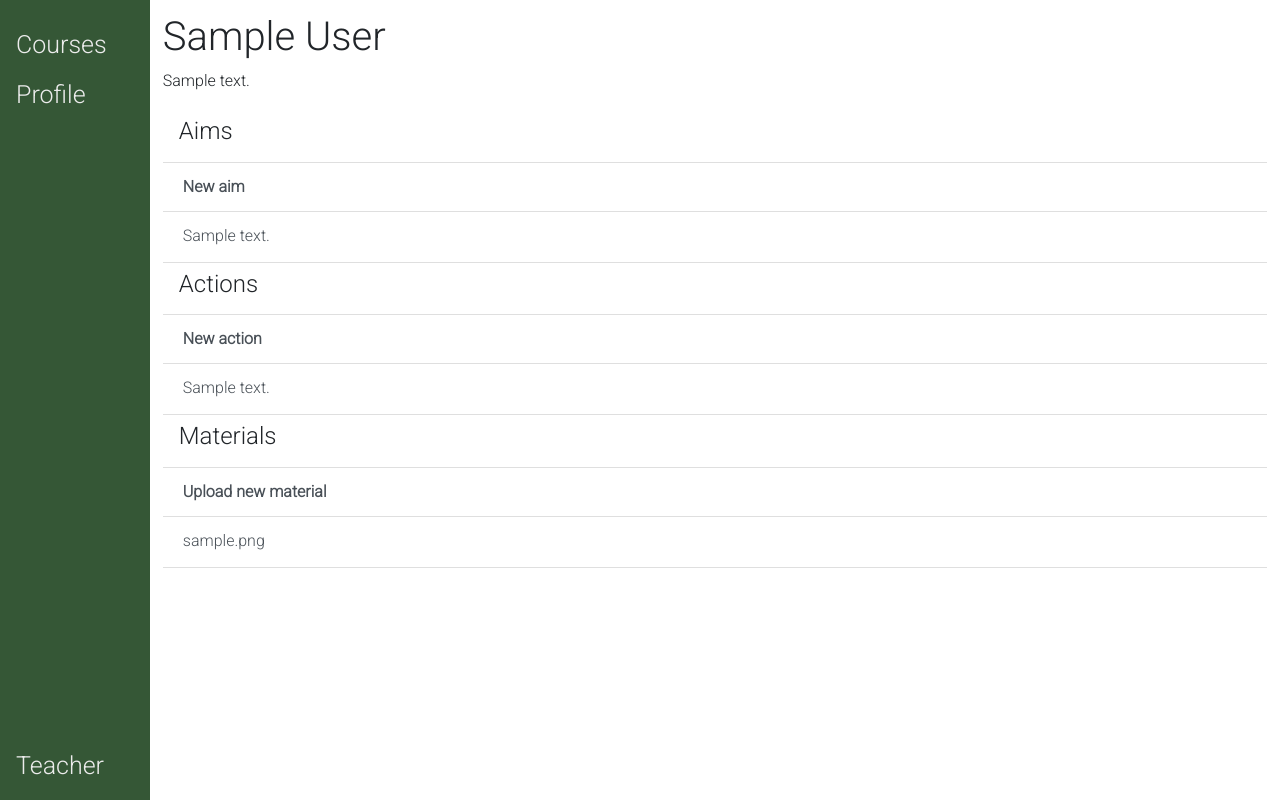
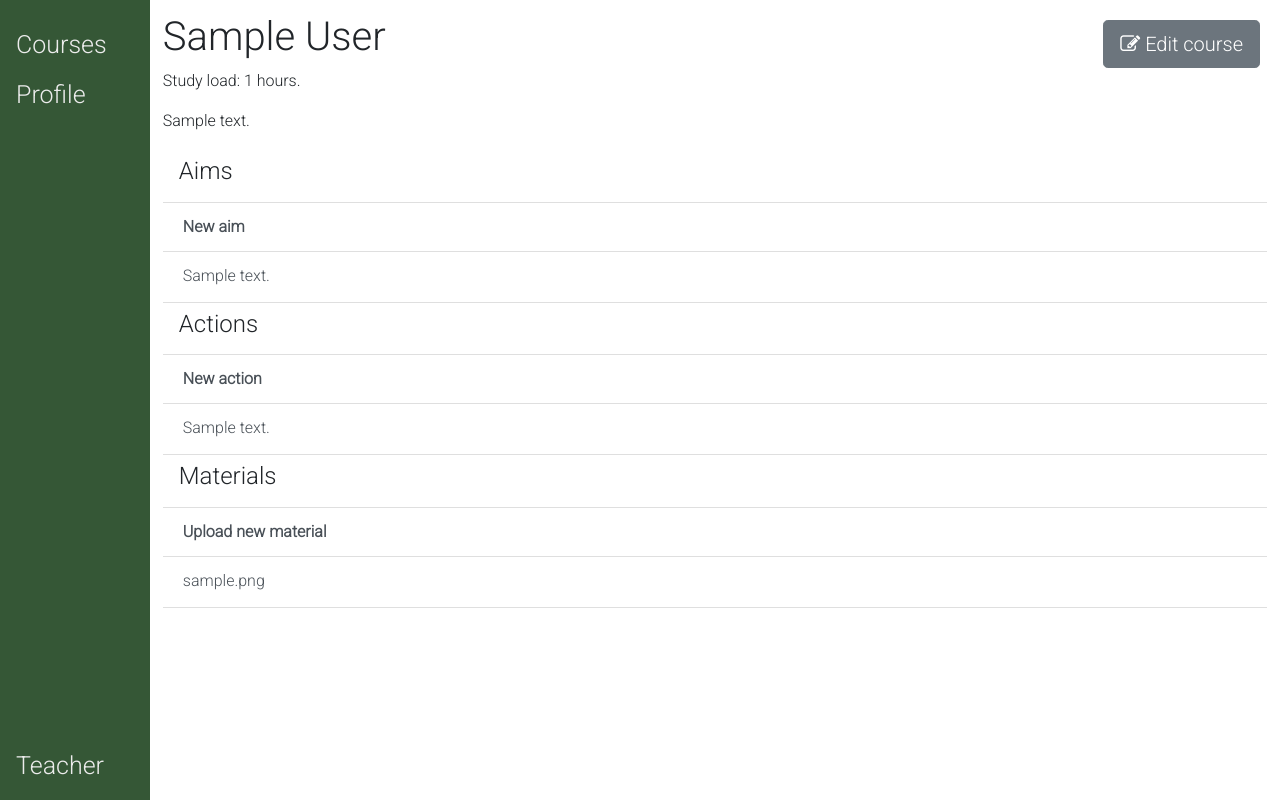
Before and after one commit to PietPtr/UoM, a Django app: page /teacher/course/1/ in a window 1280 px wide. Run offline with Django 3.2, Linux system fonts and the light colour scheme; tables that the repository leaves empty hold one stand-in row (values such as "Sample post"); parts of the project's set-up code (start-up, migrations or seed data) failed here and were passed over; some libraries are stand-ins or nearby versions.

Commit message:
Add ordering and much more

```diff
--- a/static/css/stylesheet.css
+++ b/static/css/stylesheet.css
@@ -16,7 +16,7 @@
 }
 
 .studentnav {
-    background-color: rgb(53, 54, 87);
+    background-color: rgb(48, 49, 71);
 }
 
 /* The navigation menu links */
@@ -34,7 +34,7 @@
 }
 
 .sidenav.studentnav a:hover {
-    background-color: rgb(80, 82, 131);
+    background-color: rgb(58, 60, 87);
 }
 
 /* Style page content */
@@ -59,17 +59,39 @@ h4 {
 }
 
 
-.delete_button:hover {
+.delete-button:hover {
     background-color: rgb(245, 118, 118);
-    visibility: visible;
 }
 
-a:hover .delete_button {
+.other-button:hover {
+    background-color:  rgb(118, 118, 245);
+}
+
+.hover-button:hover {
+    visibility: visible;
+
+}
+
+a:hover .hover-button {
     visibility: visible;
 }
 
 
-a .delete_button {
+a .hover-button {
     visibility: hidden;
     border: none;
+    margin: 0;
+    border-radius: 5px;
 }
+
+
+
+.course-edit {
+    position: absolute;
+    right: 1em;
+    top: 1em;
+}
+
+.course-description {
+    max-width: 1200px;
+}
--- a/student/views.py
+++ b/student/views.py
@@ -5,6 +5,6 @@ from teacher.models import *
 
 def all_coursess(request):
     context = {
-        'courses': Course.objects.all()
+        'courses': Course.objects.filter(published=True)
     }
     return render(request, 'all_courses.html', context)
--- a/teacher/templates/course.html
+++ b/teacher/templates/course.html
@@ -1,11 +1,18 @@
-{% extends 'base.html' %}
+{% extends 'teacher.html' %}
 
 {% block content %}
 
 
     <h1>{{ course.name }}</h1>
+    <a href="details" class="btn btn-secondary btn-lg course-edit">
+        <i class="fa fa-edit"></i> Edit course
+    </a>
 
-    <p>{{course.description}}</p>
+    <p>Study load: {{study_load}} hours.</p>
+
+    <div class="course-description">
+        <p>{{course.description|linebreaks}}</p>
+    </div>
 
     <h4 class="navbar" id="aim_header">Aims</h4>
 
@@ -19,7 +26,9 @@
                 {{aim.description}}
                 <form action="{% url 'delete_aim' aim.id %}" method="post">
                     {% csrf_token %}
-                    <input type="submit" value="x" class="delete_button">
+                    <button type="submit" class="hover-button delete-button">
+                        <i class="fa fa-trash"></i>
+                    </button>
                 </form>
             </div>
         </a>
@@ -35,10 +44,31 @@
         <a href="/teacher/action/{{action.id}}" class="list-group-item list-group-item-action">
             <div class="d-flex justify-content-between">
                 {{action.description}}
-                <form action="{% url 'delete_action' action.id %}" method="post">
-                    {% csrf_token %}
-                    <input type="submit" value="x" class="delete_button">
-                </form>
+                <div class="d-flex">
+                    <!-- TODO: dit is kut met forms, gebruik javascript? -->
+                    <form action="{% url 'edit_action_order' action.id %}" method="post">
+                        {% csrf_token %}
+                        <input type="hidden" name="direction" value="up">
+                        <button type="submit" class="hover-button other-button">
+                            <i class="fa fa-arrow-up"></i>
+                        </button>
+                    </form>
+
+                    <form action="{% url 'edit_action_order' action.id %}" method="post">
+                        {% csrf_token %}
+                        <input type="hidden" name="direction" value="down">
+                        <button type="submit" class="hover-button other-button">
+                            <i class="fa fa-arrow-down"></i>
+                        </button>
+                    </form>
+
+                    <form action="{% url 'delete_action' action.id %}" method="post">
+                        {% csrf_token %}
+                        <button type="submit" class="delete-button hover-button">
+                            <i class="fa fa-trash"></i>
+                        </button>
+                    </form>
+                </div>
             </div>
         </a>
     {% endfor %}
@@ -55,7 +85,9 @@
                 {{material.file.name}}
                 <form action="{% url 'delete_material' material.id %}" method="post">
                     {% csrf_token %}
-                    <input type="submit" value="x" class="delete_button">
+                    <button type="submit" class="hover-button delete-button">
+                        <i class="fa fa-trash"></i>
+                    </button>
                 </form>
             </div>
         </a>
--- a/teacher/templates/new_course.html
+++ b/teacher/templates/new_course.html
@@ -1,4 +1,4 @@
-{% extends 'base.html' %}
+{% extends 'teacher.html' %}
 
 {% block content %}
     To create a new course, enter its name first. Later you can edit its details.
--- a/teacher/templates/new_unit.html
+++ b/teacher/templates/new_unit.html
@@ -1,4 +1,4 @@
-{% extends 'base.html' %}
+{% extends 'teacher.html' %}
 
 {% block content %}
     <h4>{{message}}</h4>
--- a/teacher/templates/overview.html
+++ b/teacher/templates/overview.html
@@ -1,4 +1,4 @@
-{% extends 'base.html' %}
+{% extends 'teacher.html' %}
 
 {% block content %}
 {% comment %} Should show course name, enrollment status, ... {% endcomment %}
--- /dev/null
+++ b/teacher/templates/teacher.html
@@ -0,0 +1,11 @@
+{% extends 'base.html' %}
+
+{% block navigation %}
+<div class="sidenav teachernav">
+    <a href="/teacher/">Courses</a>
+    <a href="#">Profile</a>
+    <div class="modeswitcher">
+        <a href="/student/">Teacher</a>
+    </div>
+</div>
+{% endblock %}
--- a/teacher/urls.py
+++ b/teacher/urls.py
@@ -3,9 +3,12 @@ from django.urls import path
 from . import views
 
 urlpatterns = [
-    path('course/<int:course_id>/', views.edit_course, name="edit_course"),
+    path('course/<int:course_id>/', views.view_course, name="view_course_details"),
+
+    path('course/<int:course_id>/details', views.edit_course_details, name="edit_course_details"),
     path('aim/<int:aim_id>/', views.edit_aim, name="edit_aim"),
     path('action/<int:action_id>/', views.edit_action, name="edit_action"),
+    path('action/<int:action_id>/ordering', views.edit_action_order, name="edit_action_order"),
 
     path('new_aim/<int:course_id>/', views.new_aim, name="new_aim"),
     path('new_action/<int:course_id>/', views.new_action, name="new_action"),
--- a/teacher/views.py
+++ b/teacher/views.py
@@ -1,6 +1,7 @@
 from django.shortcuts import render, get_object_or_404
 from django.http import HttpResponse, HttpResponseRedirect
 from django.views import generic
+from django.db.models import Max
 
 from .models import Course, Aim, Action
 from .forms import *
@@ -18,12 +19,12 @@ def new_course(request):
         form = NewCourseForm(request.POST)
         if form.is_valid():
             course = Course(
-                name=form.cleaned_data['course_name'],
+                name=form.cleaned_data['name'],
                 description=form.cleaned_data['description'],
                 study_load=form.cleaned_data['study_load']
             )
             course.save()
-            return edit_course(request, course.id)
+            return view_course(request, course.id)
     else:
         form = NewCourseForm()
 
@@ -36,15 +37,40 @@ def new_course(request):
     return render(request, 'new_unit.html', context)
 
 
-def edit_course(request, course_id):
+def view_course(request, course_id):
     context = {}
     context['course'] = Course.objects.get(pk=course_id)
     context['aims'] = Aim.objects.filter(course=course_id)
-    context['actions'] = Action.objects.filter(course=course_id)
+    context['actions'] = Action.objects.filter(course=course_id).order_by('ordering')
     context['materials'] = Material.objects.filter(course=course_id)
+    context['study_load'] = sum([action.load for action in context['actions']])
 
     return render(request, 'course.html', context)
 
+def edit_course_details(request, course_id):
+    course = Course.objects.get(id=course_id)
+    if request.method == 'POST':
+        form = NewCourseForm(request.POST)
+        if form.is_valid():
+            course.name = form.cleaned_data['name']
+            course.description = form.cleaned_data['description']
+            course.study_load = form.cleaned_data['study_load']
+            course.save()
+        return view_course(request, course_id)
+    else:
+        form = NewCourseForm(initial={
+            'name': course.name,
+            'description': course.description,
+            'study_load': course.study_load
+        })
+
+    context = {
+        'form': form,
+        'message': 'uwen moeder',
+        'action_link': '/teacher/course/%s/details' % course.id
+    }
+
+    return render(request, 'new_unit.html', context)
 
 def delete_course(request, course_id):
     pass
@@ -58,7 +84,7 @@ def new_aim(request, course_id):
                 description=form.cleaned_data['description'],
                 course=Course.objects.get(id=course_id))
             aim.save()
-        return edit_course(request, course_id)
+        return view_course(request, course_id)
     else:
         form = NewAimForm()
 
@@ -78,7 +104,7 @@ def edit_aim(request, aim_id):
         if form.is_valid():
             aim.description = form.cleaned_data['description']
             aim.save()
-        return edit_course(request, aim.course.id)
+        return view_course(request, aim.course.id)
     else:
         form = NewAimForm(initial={
             'description': aim.description
@@ -99,7 +125,7 @@ def delete_aim(request, aim_id):
     if request.method == 'POST':
         aim.delete()
 
-    return edit_course(request, aim.course.id)
+    return view_course(request, aim.course.id)
 
 
 def new_action(request, course_id):
@@ -108,10 +134,12 @@ def new_action(request, course_id):
         if form.is_valid():
             action = Action(
                 description=form.cleaned_data['description'],
-                course=Course.objects.get(id=course_id))
-            # TODO: file connectie
+                course=Course.objects.get(id=course_id),
+                load=form.cleaned_data['load'],
+                ordering=Action.objects.filter(course_id=course_id).count())
+
             action.save()
-            return edit_course(request, course_id)
+            return view_course(request, course_id)
     else:
         form = NewActionForm(course_id=course_id)
 
@@ -125,15 +153,16 @@ def new_action(request, course_id):
 
 
 def edit_action(request, action_id):
-    action = Action.objects.get(id=action_id)
+    action = get_object_or_404(Action, pk=action_id)
     course_id = action.course.id
     if request.method == 'POST':
         form = NewActionForm(request.POST, course_id=course_id)
         if form.is_valid():
             action.description = form.cleaned_data['description']
             action.aims.set(form.cleaned_data['aims'])
+            action.materials.set(form.cleaned_data['materials'])
             action.save()
-        return edit_course(request, course_id)
+        return view_course(request, course_id)
     else:
         print(action.aims.all())
         form = NewActionForm(initial={
@@ -151,13 +180,43 @@ def edit_action(request, action_id):
     return render(request, 'new_unit.html', context)
 
 
+def edit_action_order(request, action_id):
+    action = get_object_or_404(Action, pk=action_id)
+    course = get_object_or_404(Course, pk=action.course_id)
+
+    largest = Action.objects \
+        .filter(course_id=course.id) \
+        .aggregate(Max('ordering'))['ordering__max']
+
+
+    if request.method == 'POST':
+        direction = request.POST['direction']
+        if direction == 'up':
+            if action.ordering != 0:
+                action_above = Action.objects.get(ordering=(action.ordering - 1))
+                action_above.ordering += 1
+                action.ordering -= 1
+                action.save()
+                action_above.save()
+        if direction == 'down':
+            if action.ordering != largest:
+                action_below = Action.objects.get(ordering=(action.ordering + 1))
+                action_below.ordering -= 1
+                action.ordering += 1
+                action.save()
+                action_below.save()
+
+
+    return view_course(request, course.id)
+
+
 def delete_action(request, action_id):
     action = get_object_or_404(Action, pk=action_id)
 
     if request.method == 'POST':
         action.delete()
 
-    return edit_course(request, action.course.id)
+    return view_course(request, action.course.id)
 
 
 def new_material(request, course_id):
@@ -169,7 +228,7 @@ def new_material(request, course_id):
                 file=request.FILES['file'],
                 course=Course.objects.get(id=course_id))
             material.save()
-            return edit_course(request, course_id)
+            return view_course(request, course_id)
     else:
         form = NewMaterialForm()
 
@@ -188,4 +247,4 @@ def delete_material(request, material_id):
     if request.method == 'POST':
         material.delete()
 
-    return edit_course(request, material.course.id)
+    return view_course(request, material.course.id)
--- a/uom/settings.py
+++ b/uom/settings.py
@@ -38,6 +38,7 @@ INSTALLED_APPS = [
     'django.contrib.sessions',
     'django.contrib.messages',
     'django.contrib.staticfiles',
+    'uom',
     'teacher',
     'student'
 ]
--- a/teacher/templates/base.html
+++ b/uom/templates/base.html
@@ -12,17 +12,12 @@
         <link type="text/css" rel="stylesheet" href="{% static "css/stylesheet.css" %}">
         <link rel="stylesheet" href="https://cdnjs.cloudflare.com/ajax/libs/font-awesome/4.7.0/css/font-awesome.min.css">
         <link href="https://fonts.googleapis.com/css2?family=Roboto:wght@300&display=swap" rel="stylesheet">
-        <script src="https://maxcdn.bootstrapcdn.com/bootstrap/3.4.1/js/bootstrap.min.js"></script>
+        <script src="https://ajax.googleapis.com/ajax/libs/jquery/3.5.1/jquery.min.js"></script>
     </head>
 
     <body>
-        <div class="sidenav teachernav">
-            <a href="/teacher/">Courses</a>
-            <a href="#">Profile</a>
-            <div class="modeswitcher">
-                <a href="/student/">Teacher</a>
-            </div>
-        </div>
+        {% block navigation %}
+        {% endblock %}
 
         <div class="main">
             {% block content %}
```
Also changed, not shown: student/templates/student.html (+2 -23 lines), teacher/forms.py (+5 -3 lines), teacher/models.py (+4 -3 lines), student/migrations/0001_initial.py (added), teacher/migrations/0007_auto_20201109_1114.py (added), teacher/migrations/0008_action_ordering.py (added), teacher/migrations/0009_auto_20201109_1124.py (added).
